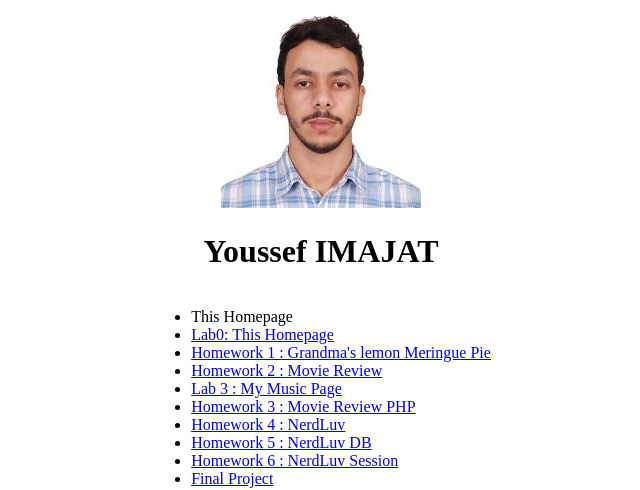
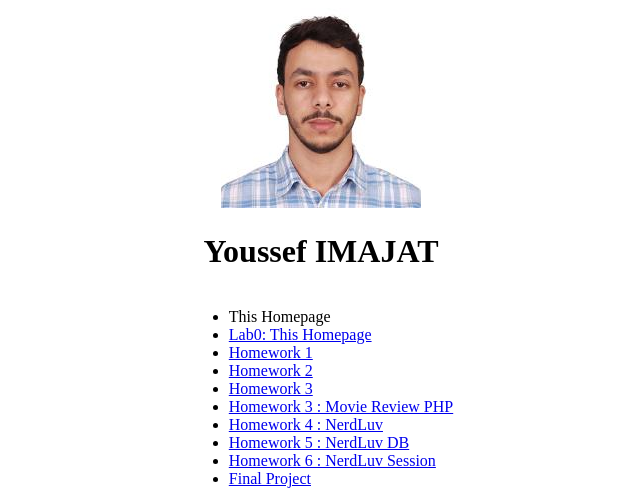
Before and after one commit to youssefimajat/wap.github.io, a plain HTML site: page LAB1/index.html in a window 1280 px wide. Shown: the top 490 px of the page, without its empty margins (319-959 px from the left). Drawn offline with Linux system fonts and the light colour scheme.

Commit message:
Update index.html

```diff
--- a/LAB1/index.html
+++ b/LAB1/index.html
@@ -21,9 +21,9 @@
         <ul>
             <li><a>This Homepage</a> </li>
             <li><a href="#" >Lab0: This Homepage</a> </li>
-            <li><a href="#" >Homework 1 : Grandma's lemon Meringue Pie</a></li>
-            <li><a href="#" >Homework 2 : Movie Review</a></li>
-            <li><a href="#" > Lab 3 : My Music Page</a></li>
+            <li><a href="https://youssefimajat.github.io/LAB1/" >Homework 1 </a></li>
+            <li><a href="https://youssefimajat.github.io/LAB2/" >Homework 2 </a></li>
+            <li><a href="https://youssefimajat.github.io/LAB3/" >Homework 3</a></li>
             <li><a href="#" > Homework 3 : Movie Review PHP</a></li>
             <li><a href="#" > Homework 4 : NerdLuv</a></li>
             <li><a href="#" > Homework 5 : NerdLuv DB</a></li>
```
